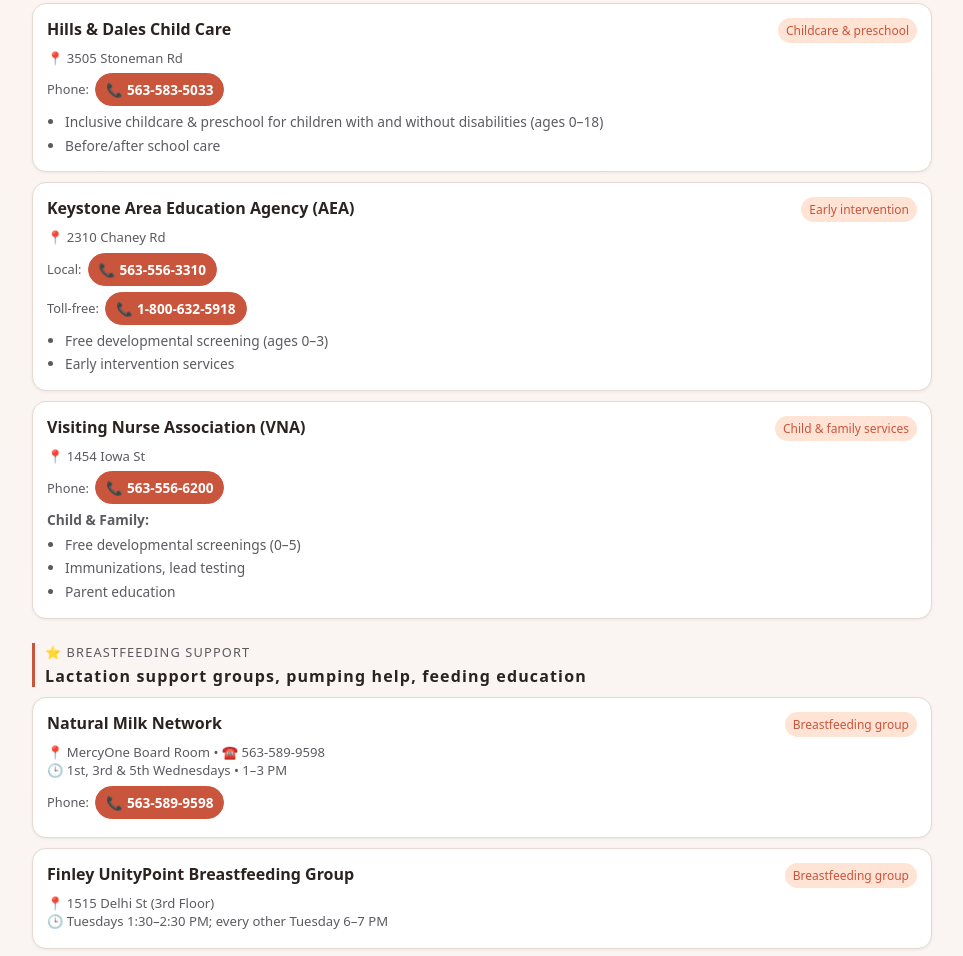
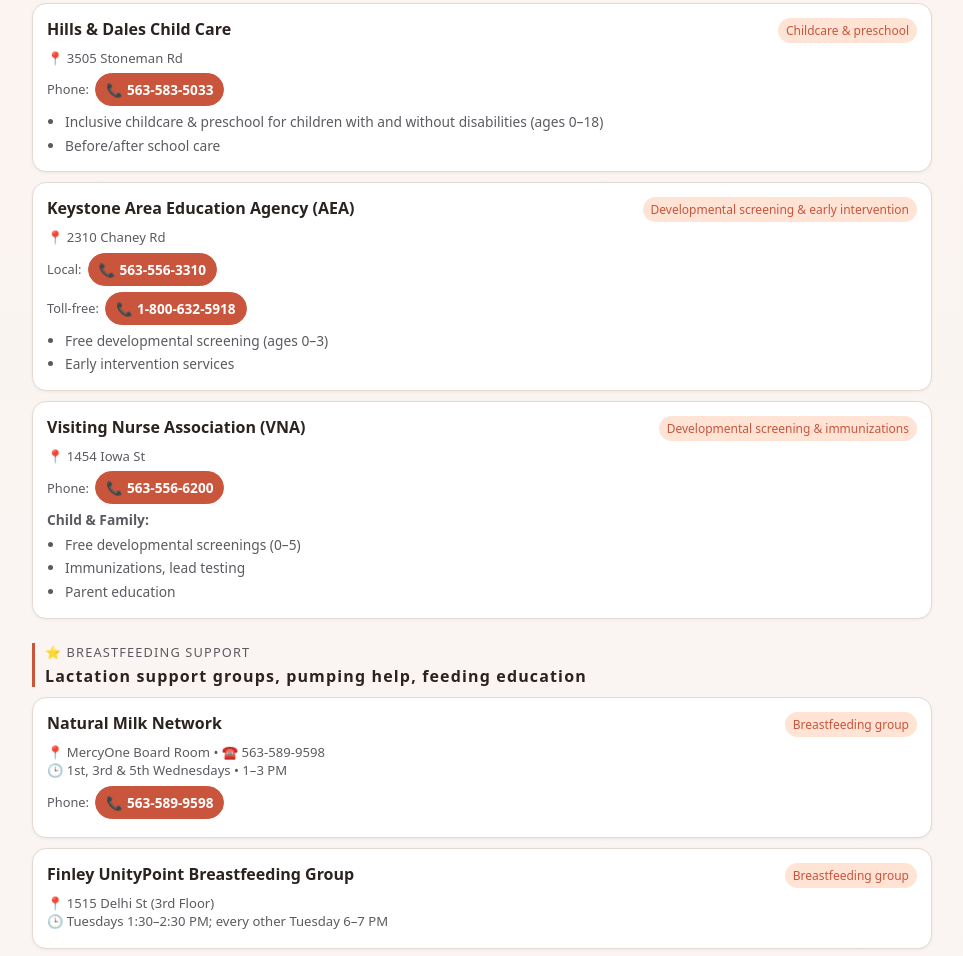
Before and after one commit to MDesign365/Dubuque-Maternal-Resources, a plain HTML site: page index.html in a window 1280 px wide. Shown: the part 2188-3144 px from the top of the page, without its empty margins (158-1121 px from the left). Drawn offline with Linux system fonts and the light colour scheme.

Commit message:
Update index.html

```diff
--- a/index.html
+++ b/index.html
@@ -463,7 +463,7 @@
 <div class="card">
   <div class="card-header">
     <div class="card-title">Keystone Area Education Agency (AEA)</div>
-    <div class="tag">Early intervention</div>
+    <div class="tag">Developmental screening & early intervention</div>
   </div>
 
   <div class="card-meta">📍 2310 Chaney Rd</div>
@@ -490,7 +490,7 @@
 <div class="card">
   <div class="card-header">
     <div class="card-title">Visiting Nurse Association (VNA)</div>
-    <div class="tag">Child & family services</div>
+    <div class="tag">Developmental screening & immunizations</div>
   </div>
 
   <div class="card-meta">📍 1454 Iowa St</div>
```
